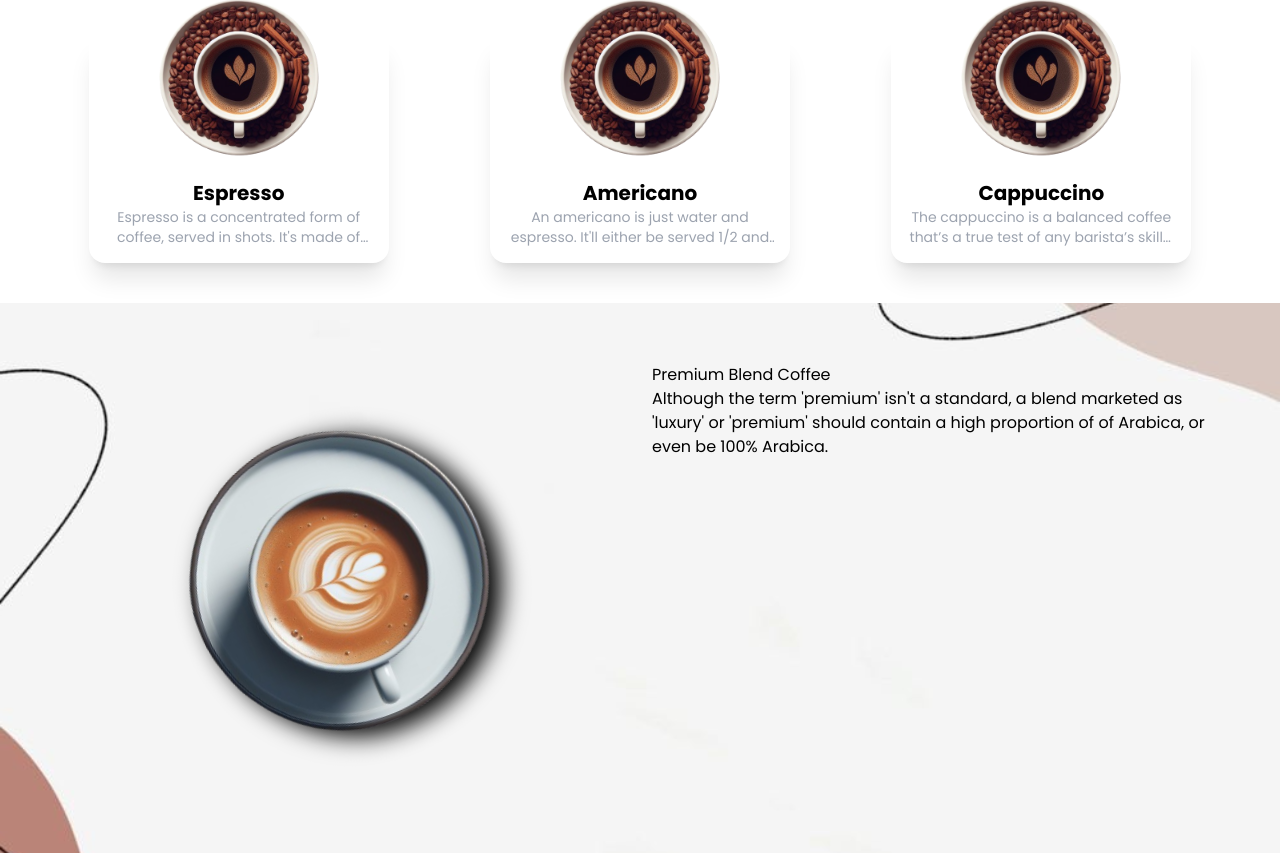
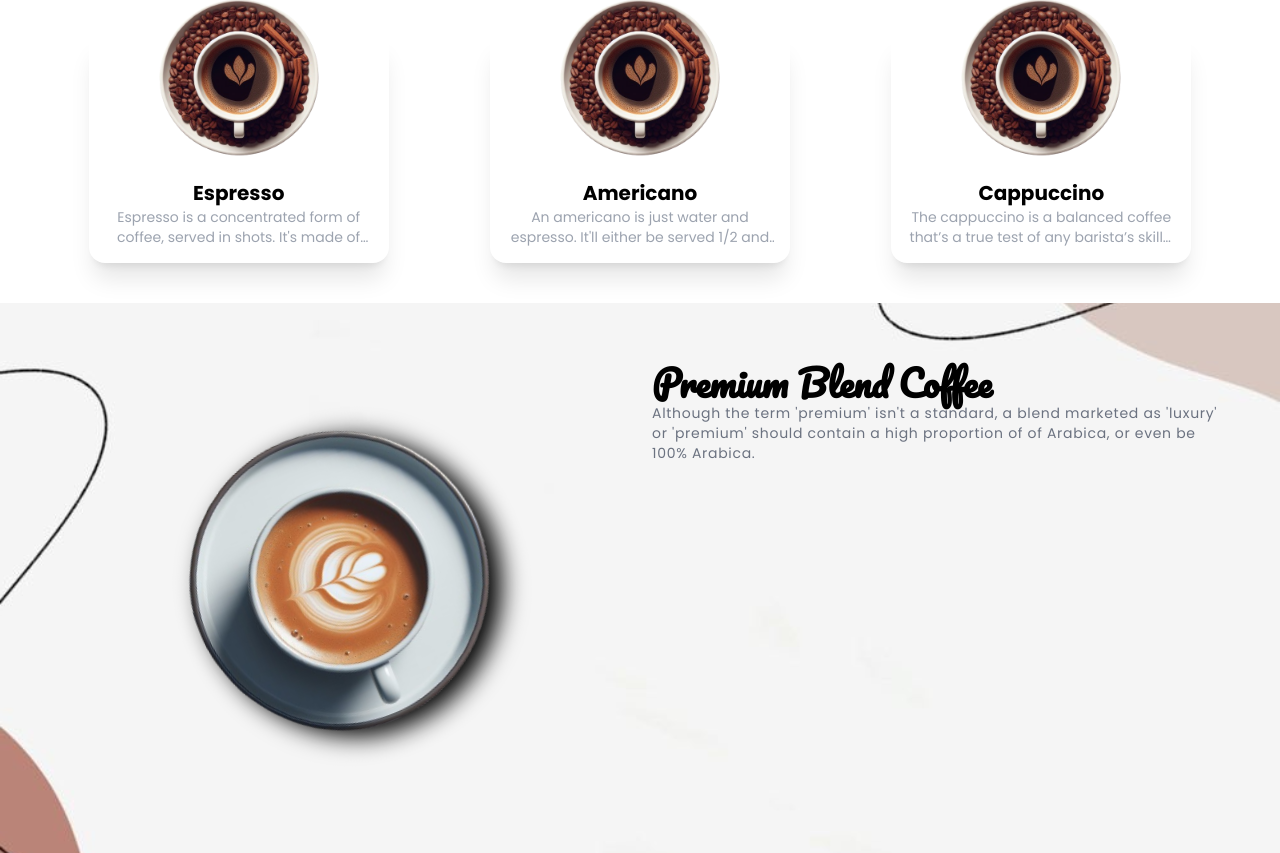
Before and after one commit to aadarshraj02/Coffee-cafe, a React (Vite) app: page / in a window 1280 px wide. Shown: the part 787-1640 px from the top of the page. Built offline with nearby package versions, Linux system fonts and the light colour scheme; a web font is replaced by a local one.

Commit message:
styled h1 and p

```diff
--- a/src/components/Banner.jsx
+++ b/src/components/Banner.jsx
@@ -22,8 +22,10 @@ const Banner = () => {
               />
             </div>
             <div>
-              <h1>Premium Blend Coffee</h1>
-              <p>
+              <h1 className="text-3xl sm:text-4xl font-bold font-cursive">
+                Premium Blend Coffee
+              </h1>
+              <p className="text-sm text-gray-500 tracking-wider leading-5">
                 Although the term 'premium' isn't a standard, a blend marketed
                 as 'luxury' or 'premium' should contain a high proportion of of
                 Arabica, or even be 100% Arabica.
```
